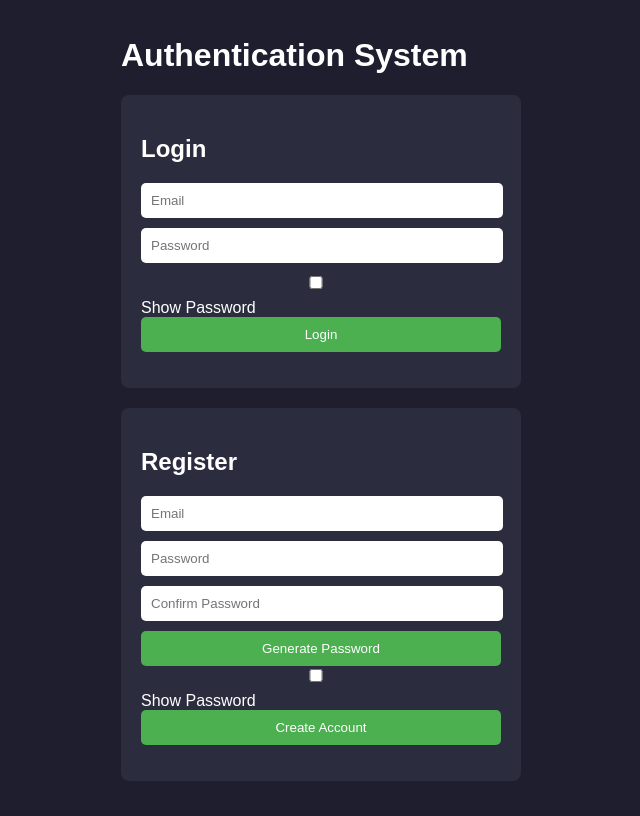
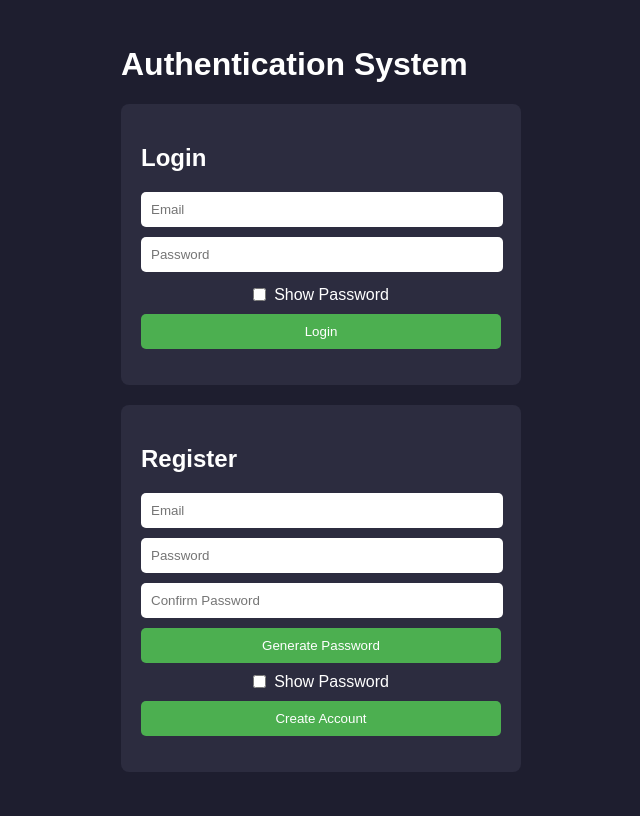
Before and after one commit to willj768/Authentication-System, a Flask app: page / in a window 1280 px wide. Shown: the whole page, without its empty margins (319-959 px from the left). Run offline with Flask 3, Linux system fonts and the light colour scheme.

Commit message:
fixed show pw structure

```diff
--- a/data/failedattempts.csv
+++ b/data/failedattempts.csv
@@ -1,4 +1,4 @@
 email,attempt_failed,first_attempt_time
 test10@gmail.com,3,1772302054.6488595
-test@gmail.com,1,1778088256.428613
+test@gmail.com,1,1778095225.8018622
 test11@gmail.com,4,1772302823.806019
--- a/data/logs.csv
+++ b/data/logs.csv
@@ -88,3 +88,4 @@ test11@gmail.com,2026-02-28 18:20:23.935458,Fail
 test11@gmail.com,2026-02-28 18:20:24.675579,Fail
 test12@gmail.com,2026-02-28 19:33:46.128132,Success
 test@gmail.com,2026-05-06 18:24:16.043203,Fail
+test@gmail.com,2026-05-06 20:20:25.427189,Fail
--- a/static/style.css
+++ b/static/style.css
@@ -19,7 +19,9 @@ body {
     border-radius: 8px;
 }
 
-input {
+input[type="email"],
+input[type="password"],
+input[type="text"] {
     width: 95%;
     padding: 10px;
     margin-bottom: 10px;
@@ -40,3 +42,27 @@ button {
 button:hover {
     background: #45a049;
 }
+
+input[type="checkbox"] {
+    width: auto;
+    margin: 0;
+    padding: 0;
+}
+
+.password-toggle {
+    display: flex;
+    justify-content: center;
+    align-items: center;
+    gap: 8px;
+    width: fit-content;
+    margin: 4px auto 10px auto;
+    cursor: pointer;
+}
+
+.register-toggle {
+    margin: 0px auto 10px auto;
+}
+
+.generate-btn {
+    margin-bottom: 10px;
+}
--- a/templates/index.html
+++ b/templates/index.html
@@ -13,7 +13,7 @@
             <h2>Login</h2>
             <input type="email" id="loginEmail" placeholder="Email">
             <input type="password" id="loginPassword" placeholder="Password">
-            <label>
+            <label class="password-toggle">
                 <input type="checkbox" onclick="togglePassword('loginPassword')">
                 Show Password
             </label>
@@ -26,8 +26,8 @@
             <input type="email" id="regEmail" placeholder="Email">
             <input type="password" id="regPassword" placeholder="Password">
             <input type="password" id="regConfirmPassword" placeholder="Confirm Password">
-            <button onclick="generatePassword()">Generate Password</button>
-            <label>
+            <button class="generate-btn" onclick="generatePassword()">Generate Password</button>
+            <label class="password-toggle register-toggle">
                 <input type="checkbox" onclick="togglePassword(['regPassword', 'regConfirmPassword'])">
                 Show Password
             </label>
```
Also changed, not shown: 3 other files.
